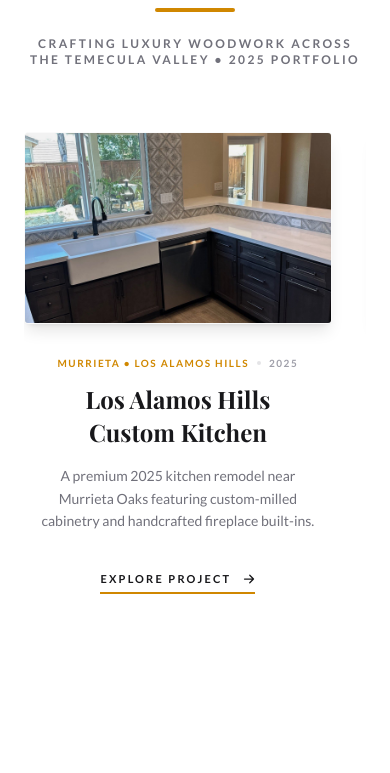
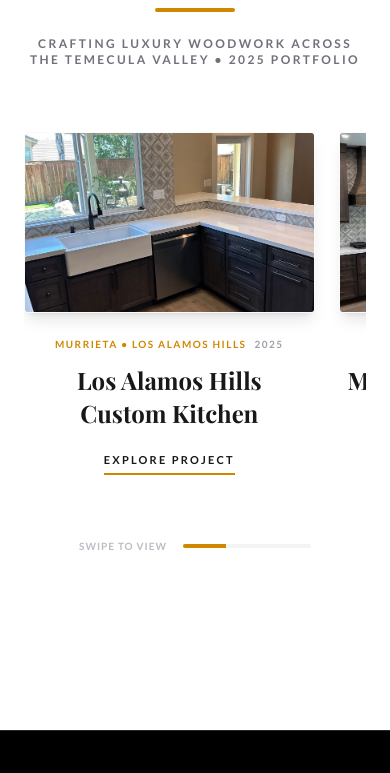
Before and after one commit to getlocalmaps-darrel/first-class-cabinets, an Astro site: page / in a window 390 px wide. Shown: the part 4380-5153 px from the top of the page. Built offline with nearby package versions, Linux system fonts and the light colour scheme; Astro itself is replaced by a stand-in of ours; a web font is replaced by a local one.

Commit message:
Optimize Recent Projects for mobile with swipe indicator and peek effect

```diff
--- a/src/components/RecentProjects.astro
+++ b/src/components/RecentProjects.astro
@@ -4,10 +4,6 @@ import img1 from '../assets/murrieta-kitchen-remodeling-project-1.jpg';
 import img2 from '../assets/murrieta-kitchen-remodeling-project-2.jpg';
 import img3 from '../assets/murrieta-kitchen-remodeling-project-3.jpg';
 
-/** * PROJECT DATA
- * Using .src to bypass Astro's image processing and keep GPS/EXIF data.
- * Dates updated to 2025 for recency signals.
- */
 const projects = [
   {
     title: "Los Alamos Hills Custom Kitchen",
@@ -15,8 +11,7 @@ const projects = [
     description: "A premium 2025 kitchen remodel near Murrieta Oaks featuring custom-milled cabinetry and handcrafted fireplace built-ins.",
     image: img1.src,
     link: "/projects/murrieta-home-remodel",
-    date: "2025",
-    landmarks: "Near Murrieta Oaks & Los Alamos Hills"
+    date: "2025"
   },
   {
     title: "Modern Build-In Project",
@@ -24,8 +19,7 @@ const projects = [
     description: "New 2025 handcrafted cabinetry and finish carpentry details. Full project gallery coming soon.",
     image: img2.src,
     link: "#",
-    date: "2025",
-    landmarks: "Temecula Valley"
+    date: "2025"
   },
   {
     title: "Custom Woodwork Suite",
@@ -33,8 +27,7 @@ const projects = [
     description: "Luxury bathroom cabinetry and custom trim work south of The Orchard. Full project gallery coming soon.",
     image: img3.src,
     link: "#",
-    date: "2025",
-    landmarks: "South of The Orchard"
+    date: "2025"
   }
 ];
 ---
@@ -52,50 +45,60 @@ const projects = [
       </p>
     </div>
 
-    <div class="flex flex-nowrap md:grid md:grid-cols-3 gap-10 overflow-x-auto pb-12 snap-x snap-mandatory no-scrollbar">
+    <div
+        id="project-slider"
+        class="flex flex-nowrap md:grid md:grid-cols-3 gap-6 md:gap-10 overflow-x-auto pb-8 snap-x snap-mandatory no-scrollbar"
+    >
       {projects.map((project) => (
-        <a href={project.link} class="min-w-[90%] md:min-w-0 snap-center group block">
-
-          <div class="relative aspect-[16/10] overflow-hidden rounded-sm mb-8 shadow-lg border border-zinc-50 bg-zinc-100">
+        <a href={project.link} class="min-w-[85%] md:min-w-0 snap-center group block">
+          <div class="relative aspect-[16/10] overflow-hidden rounded-sm mb-6 shadow-lg border border-zinc-50 bg-zinc-100">
             <img
               src={project.image}
               alt={`${project.title} - Custom Cabinetry Murrieta ${project.date}`}
               loading="lazy"
               class="w-full h-full object-cover transition-transform duration-1000 group-hover:scale-110"
             />
-            <div class="absolute inset-0 bg-black/5 group-hover:bg-transparent transition-colors duration-500"></div>
           </div>
 
-          <div class="px-4 text-center">
+          <div class="px-2 text-center">
             <div class="flex items-center justify-center gap-2 mb-3">
                 <span class="text-yellow-600 font-bold text-[10px] uppercase tracking-[0.15em]">{project.location}</span>
-                <span class="w-1 h-1 bg-zinc-200 rounded-full"></span>
                 <span class="text-zinc-400 font-bold text-[10px] uppercase tracking-[0.15em]">{project.date}</span>
             </div>
-
-            <h3 class="text-2xl font-serif font-bold text-zinc-900 mb-4 group-hover:text-yellow-700 transition duration-300 leading-snug">
+            <h3 class="text-2xl font-serif font-bold text-zinc-900 mb-4 group-hover:text-yellow-700 transition leading-snug">
                 {project.title}
             </h3>
-
-            <p class="text-zinc-500 text-sm leading-relaxed mb-8 max-w-xs mx-auto line-clamp-3">
-                {project.description}
-            </p>
-
-            <div class="inline-flex items-center gap-3 text-zinc-900 font-bold text-[11px] uppercase tracking-[0.2em] border-b-2 border-yellow-600 pb-1 group-hover:border-zinc-900 transition-all duration-300">
+            <div class="inline-flex items-center gap-3 text-zinc-900 font-bold text-[11px] uppercase tracking-[0.2em] border-b-2 border-yellow-600 pb-1">
                 Explore Project
-                <svg xmlns="http://www.w3.org/2000/svg" fill="none" viewBox="0 0 24 24" stroke-width="2.5" stroke="currentColor" class="w-3 h-3 transition-transform group-hover:translate-x-1">
-                    <path stroke-linecap="round" stroke-linejoin="round" d="M13.5 4.5L21 12m0 0l-7.5 7.5M21 12H3" />
-                </svg>
             </div>
           </div>
         </a>
       ))}
     </div>
+
+    <div class="mt-8 flex justify-center items-center gap-4 md:hidden">
+        <span class="text-[10px] font-bold text-zinc-400 uppercase tracking-widest animate-pulse">Swipe to View</span>
+        <div class="w-32 h-1 bg-zinc-100 rounded-full overflow-hidden">
+            <div id="scroll-progress" class="w-1/3 h-full bg-yellow-600 transition-all duration-150"></div>
+        </div>
+    </div>
+
   </div>
 </section>
 
+<script>
+    const slider = document.getElementById('project-slider');
+    const progressBar = document.getElementById('scroll-progress');
+
+    if (slider && progressBar) {
+        slider.addEventListener('scroll', () => {
+            const scrollPercentage = (slider.scrollLeft / (slider.scrollWidth - slider.clientWidth)) * 100;
+            progressBar.style.width = `${Math.max(20, scrollPercentage)}%`;
+        });
+    }
+</script>
+
 <style>
-  /* Hides scrollbar for the carousel feel while allowing swipe/scroll */
   .no-scrollbar::-webkit-scrollbar { display: none; }
   .no-scrollbar { -ms-overflow-style: none; scrollbar-width: none; }
 </style>
```
